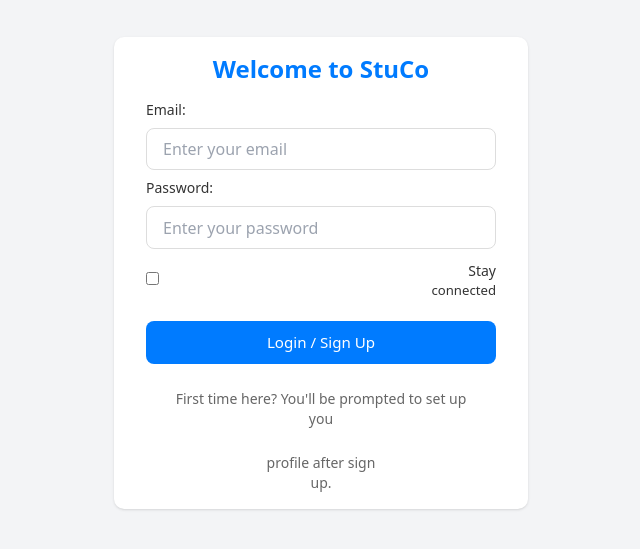
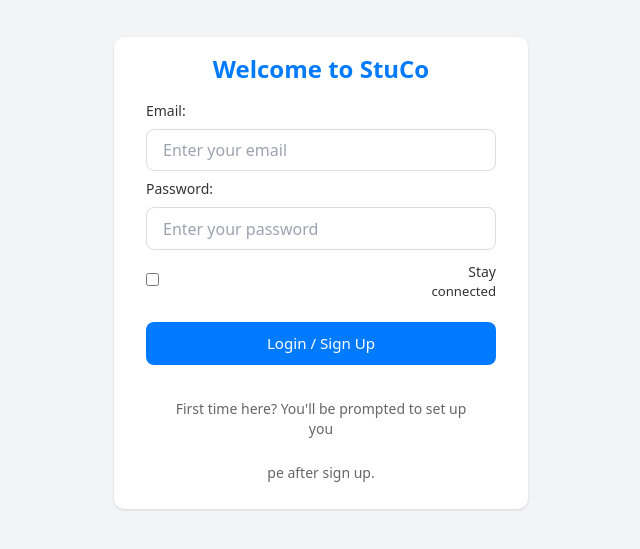
Before and after one commit to shardhrv/Frontend, a React (Vite) app: page / in a window 1280 px wide. Shown: the part 127-676 px from the top of the page, without its empty margins (319-959 px from the left). Built offline with nearby package versions, Linux system fonts and the light colour scheme.

Commit message:
Initial commit

```diff
--- a/src/components/AuthCard.tsx
+++ b/src/components/AuthCard.tsx
@@ -74,7 +74,7 @@ const AuthCard = () => {
         First time here? You'll be prompted to set up you
       </div>
       <div className="w-[126.59px] mx-auto text-center text-[#666666] text-sm">
-        profile after sign up.
+        pe after sign up.
       </div>
     </div>
   );
```
